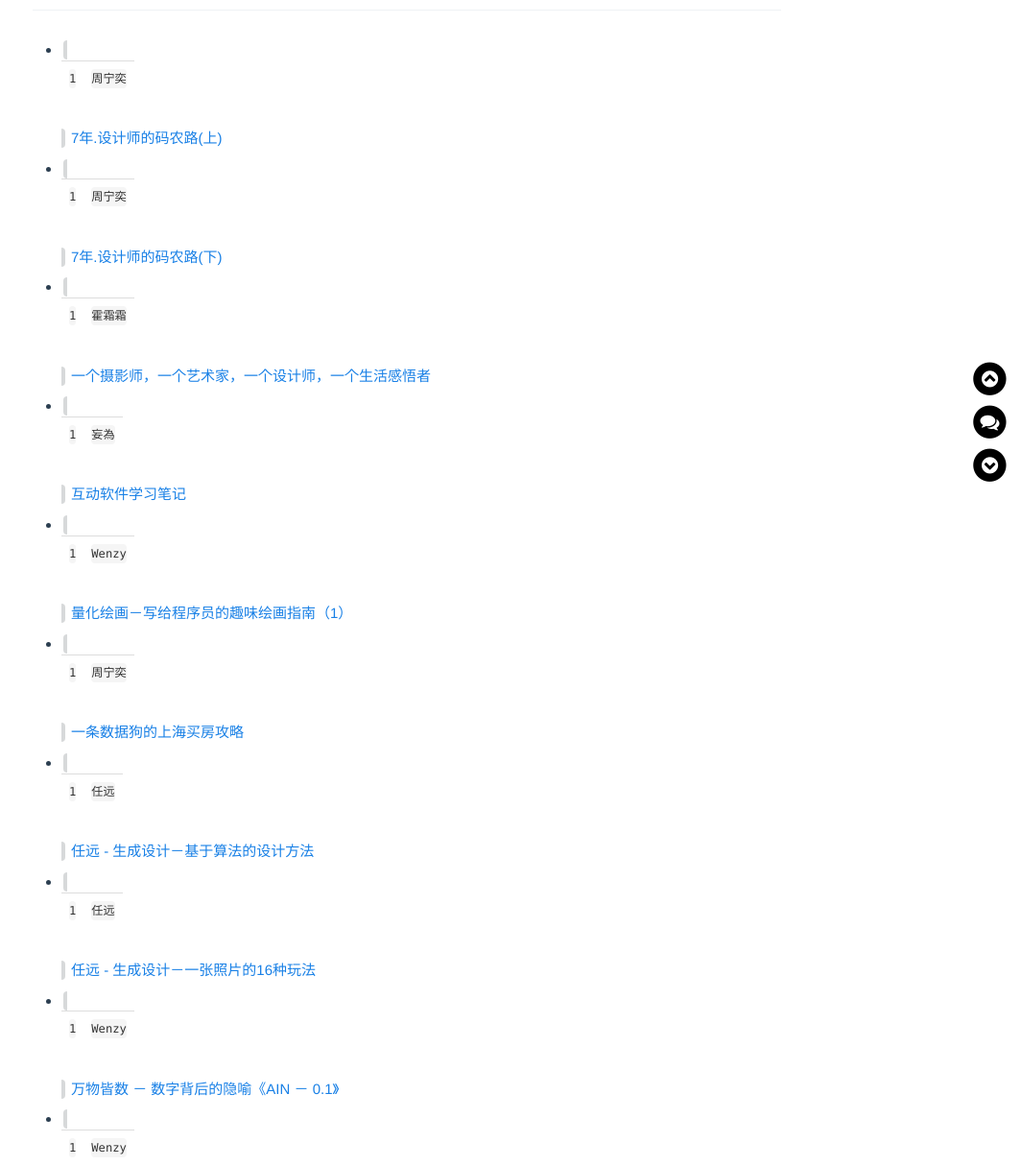
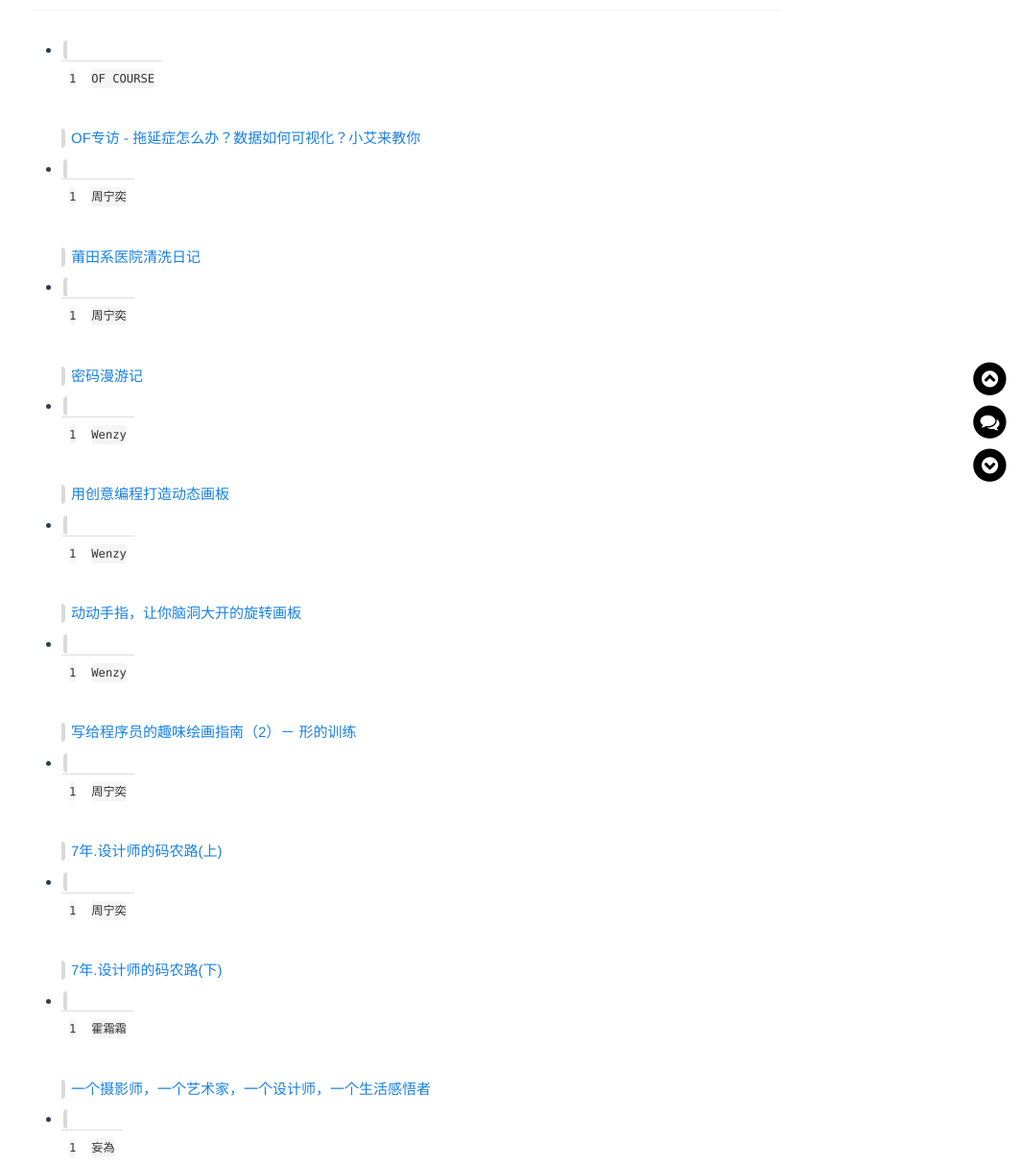
Before and after one commit to onlylemi/inerd, a Jekyll site: the page built from pages/blogs.md, in a window 1280 px wide and 1400 px high, scrolled down 504 px. Shown: the part 185-1400 px from the top of the window at 96% size, without its empty margins (216-1280 px from the left). Built offline with Jekyll 4.4.1, drawn with Linux system fonts in a browser that asks for light colours; nearby versions of some CDN libraries.

Commit message:
update menu

```diff
--- a/pages/blogs.md
+++ b/pages/blogs.md
@@ -15,7 +15,12 @@ excerpt:
 
 ---
 
-
+* [`OF COURSE`](http://www.ofcourse.io) [OF专访 - 拖延症怎么办？数据如何可视化？小艾来教你](http://mp.weixin.qq.com/s?__biz=MzA4NTc5MDU5OQ==&mid=218485552&idx=1&sn=45bfde6749dcbbb542d4fef7f286d593&scene=1&srcid=0509qru0hXfLRyGPakR2xaIT&from=groupmessage&isappinstalled=0#wechat_redirect)
+* `周宁奕` [莆田系医院清洗日记](http://mp.weixin.qq.com/s?__biz=MzI2NjI2NDM5Nw==&mid=2247483711&idx=1&sn=e53b3ebd5321ab8d6144467241ff1a34&scene=0#wechat_redirect)
+* `周宁奕` [密码漫游记](http://mp.weixin.qq.com/s?__biz=MzI2NjI2NDM5Nw==&mid=2247483682&idx=1&sn=6d7bb94cfa71770016d7300f54a5ae78&scene=0#wechat_redirect)
+* [`Wenzy`](http://weibo.com/wenziyang) [用创意编程打造动态画板](http://mp.weixin.qq.com/s?__biz=MzA5OTgyMDk3Mg==&mid=400693935&idx=1&sn=c35ec4e0d2b1e97308b3b9cc4825f6b3&scene=4#wechat_redirect)
+* [`Wenzy`](http://weibo.com/wenziyang) [动动手指，让你脑洞大开的旋转画板](http://mp.weixin.qq.com/s?__biz=MzA5OTgyMDk3Mg==&mid=401521834&idx=1&sn=108708b36e61d1ba574a561f0445fdc2&scene=4#wechat_redirect)
+* [`Wenzy`](http://wenzy.zcool.com.cn) [写给程序员的趣味绘画指南（2）－ 形的训练](http://mp.weixin.qq.com/s?__biz=MzA5OTgyMDk3Mg==&mid=402971830&idx=1&sn=634011f4f986467e5ea4f46ed40ea0c4&scene=1&srcid=0501tQGjj2sP3flE7ckEAu7R#wechat_redirect)
 * `周宁奕` [7年.设计师的码农路(上)](http://mp.weixin.qq.com/s?__biz=MzI2NjI2NDM5Nw==&mid=2247483673&idx=1&sn=1bc21055b6bb37341f4bca24845c894d&scene=4#wechat_redirect)
 * `周宁奕` [7年.设计师的码农路(下)](http://mp.weixin.qq.com/s?__biz=MzI2NjI2NDM5Nw==&mid=2247483675&idx=1&sn=8c11ebf5d20ead1e0a7ba935ad7a937c&scene=0#wechat_redirect)
 * [`霍霜霜`](http://shuangshuanghuo.net/) [一个摄影师，一个艺术家，一个设计师，一个生活感悟者](http://mp.weixin.qq.com/s?__biz=MzA4NTc5MDU5OQ==&mid=216500118&idx=1&sn=1dc1c545d881e478f7844fd47a8a5082&scene=7#wechat_redirect)
```
Also changed, not shown: pages/resource.md (+4 -0 lines), pages/works.md (+5 -0 lines), pages/workshop.md (+6 -1 lines).
